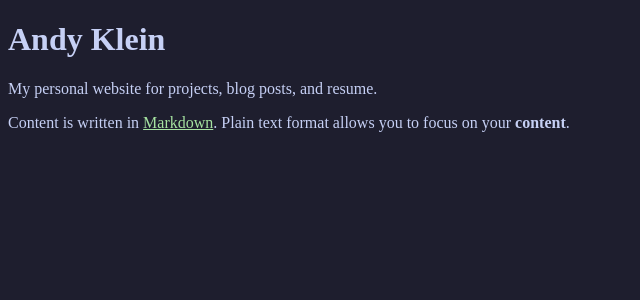
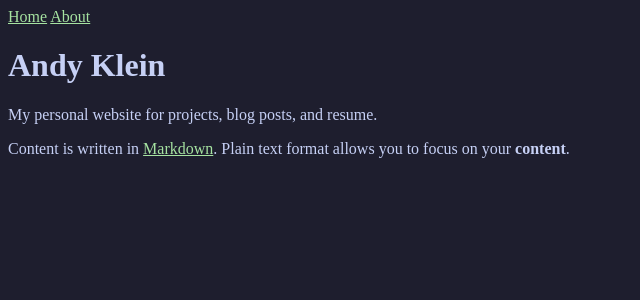
Before and after one commit to Andy-Klein/andy-klein.github.io, a Jekyll site: the page built from index.md, in a window 1280 px wide. Shown: the top 300 px of the page, without its empty margins (0-640 px from the left). Built offline with Jekyll 4.4.1, drawn with Linux system fonts in a browser that asks for light colours.

Commit message:
Added About Me

```diff
--- /dev/null
+++ b/_includes/navigation.html
@@ -0,0 +1,4 @@
+<nav>
+  <a href="/">Home</a>
+  <a href="/about.html">About</a>
+</nav>
--- a/_layouts/default.html
+++ b/_layouts/default.html
@@ -7,6 +7,7 @@
     <title>Andy Klein</title>
   </head>
   <body>
+    {% include navigation.html %}
     <div class="container">{{ content }}</div>
   </body>
 </html>
```
Also changed, not shown: about.md (added, +7 -0 lines).
